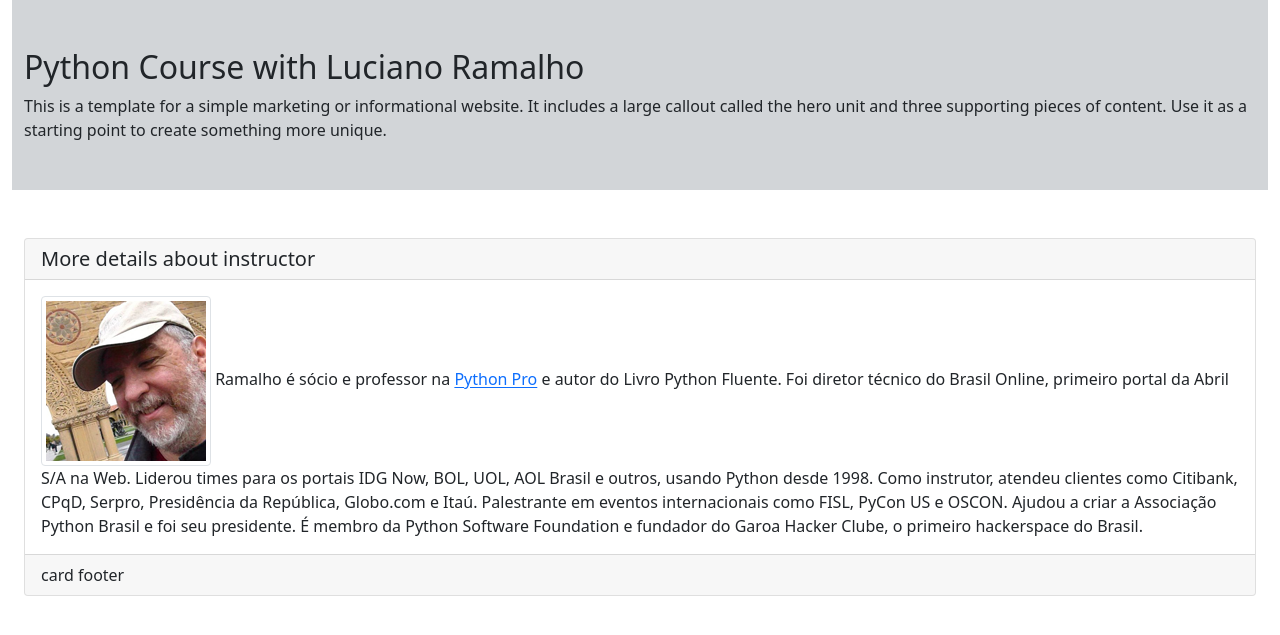
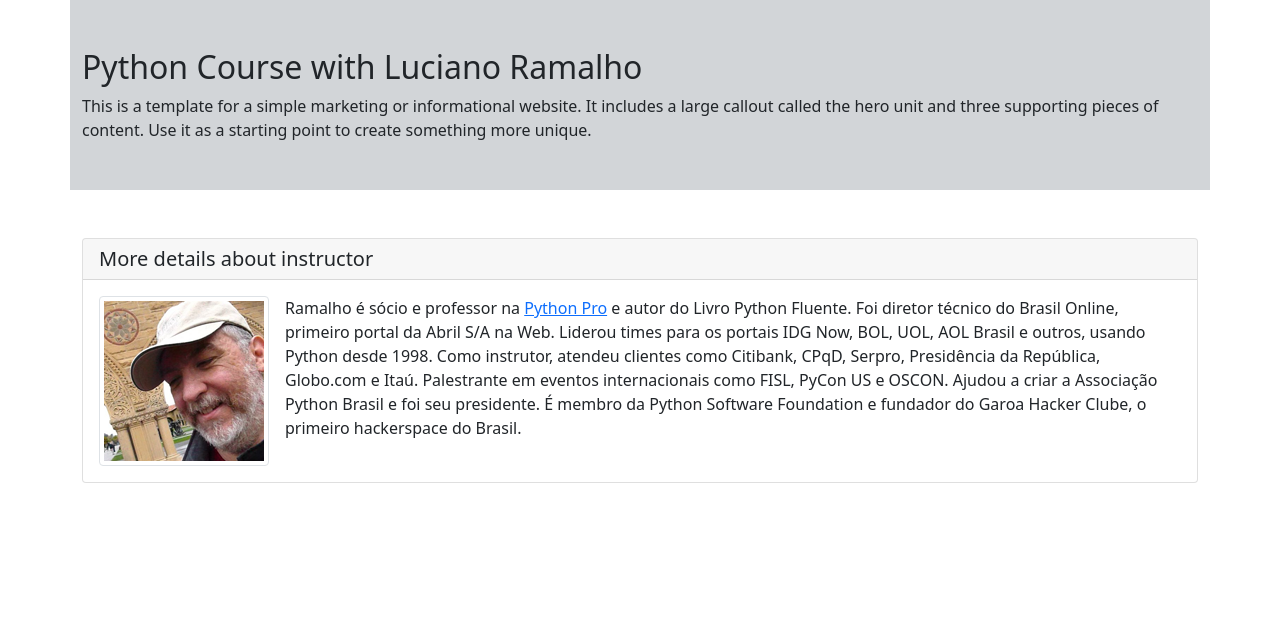
Before and after one commit to JoaoZati/django_devpro, a Django app: page / in a window 1280 px wide. Shown: the part 56-691 px from the top of the page. Run offline with Django 3.2, Linux system fonts and the light colour scheme.

Commit message:
Part 6: Luciano image - Landing Page; - home.html: Changing old classes to he new ones, Lucino Ramalho image done.

```diff
--- a/base/templates/base/home.html
+++ b/base/templates/base/home.html
@@ -2,7 +2,7 @@
 {% load static %}
 {% block title %}Python Pro - Home{% endblock %}
 {% block content %}
-<div class="container-fluid">
+<div class="container">
     <div class="row">
         <div class="col-md-12 bg-secondary ml-2 mr-2 mb-5" style="--bs-bg-opacity: .30">
 
@@ -27,7 +27,7 @@
                 <div class="card-body">
                     <p class="card-text">
                         <img src="{% static 'img/luciano-ramalho.png' %}" alt="Foto de Luciano Ramalho"
-                             class="img-thumbnail float-left mr-3"/>
+                             class="img-thumbnail float-start me-3"/>
                         Ramalho é sócio e professor na <a href="www.python.pro.br">Python Pro</a> e autor do Livro
                         Python Fluente. Foi diretor técnico do Brasil Online, primeiro portal da Abril S/A na Web.
                         Liderou times para os portais IDG Now, BOL, UOL, AOL Brasil e outros, usando Python desde 1998.
@@ -37,9 +37,6 @@
                         fundador do Garoa Hacker Clube, o primeiro hackerspace do Brasil.
                     </p>
                 </div>
-                <div class="card-footer">
-                    card footer
-                </div>
             </div>
         </div>
     </div>
```
